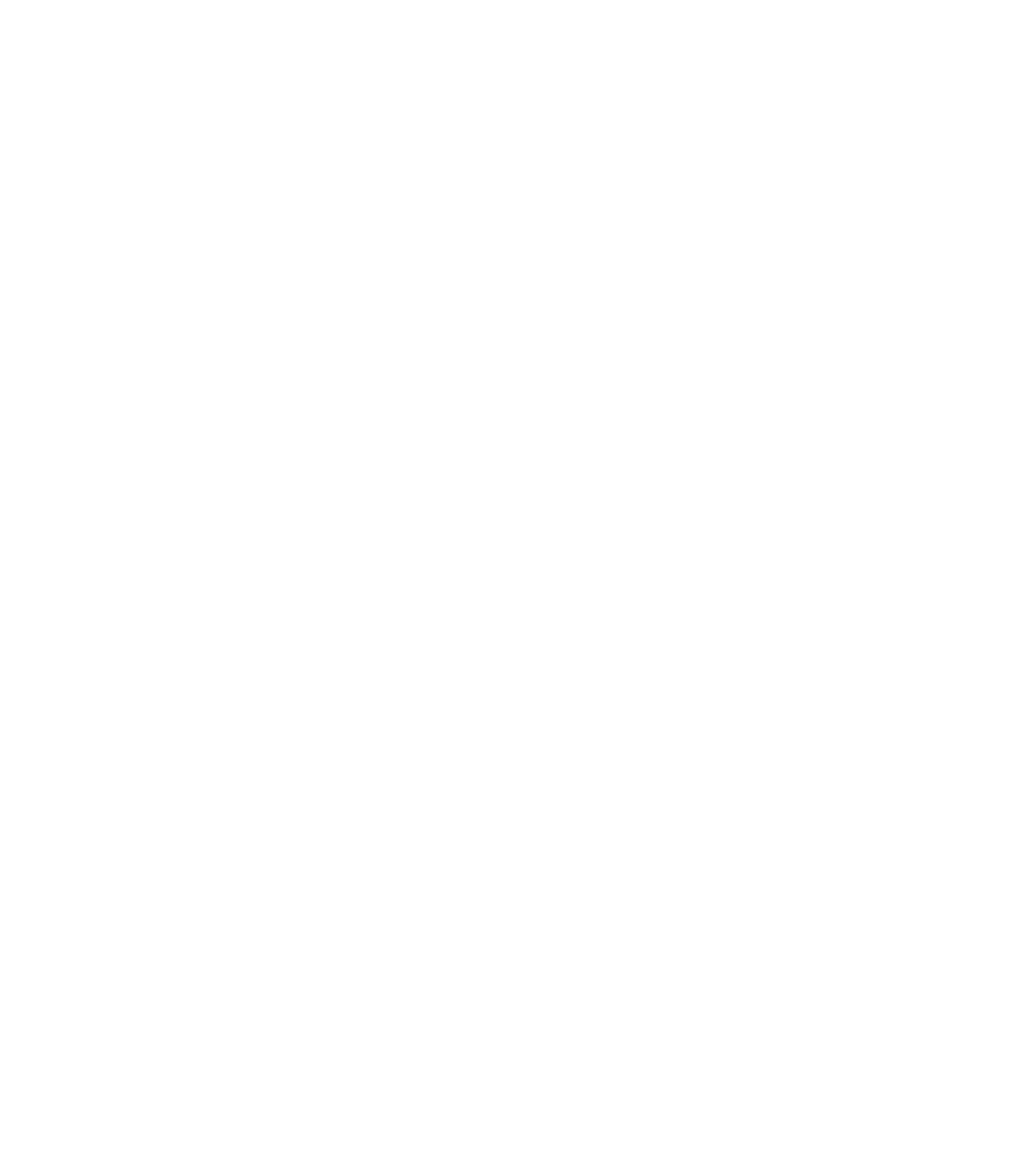
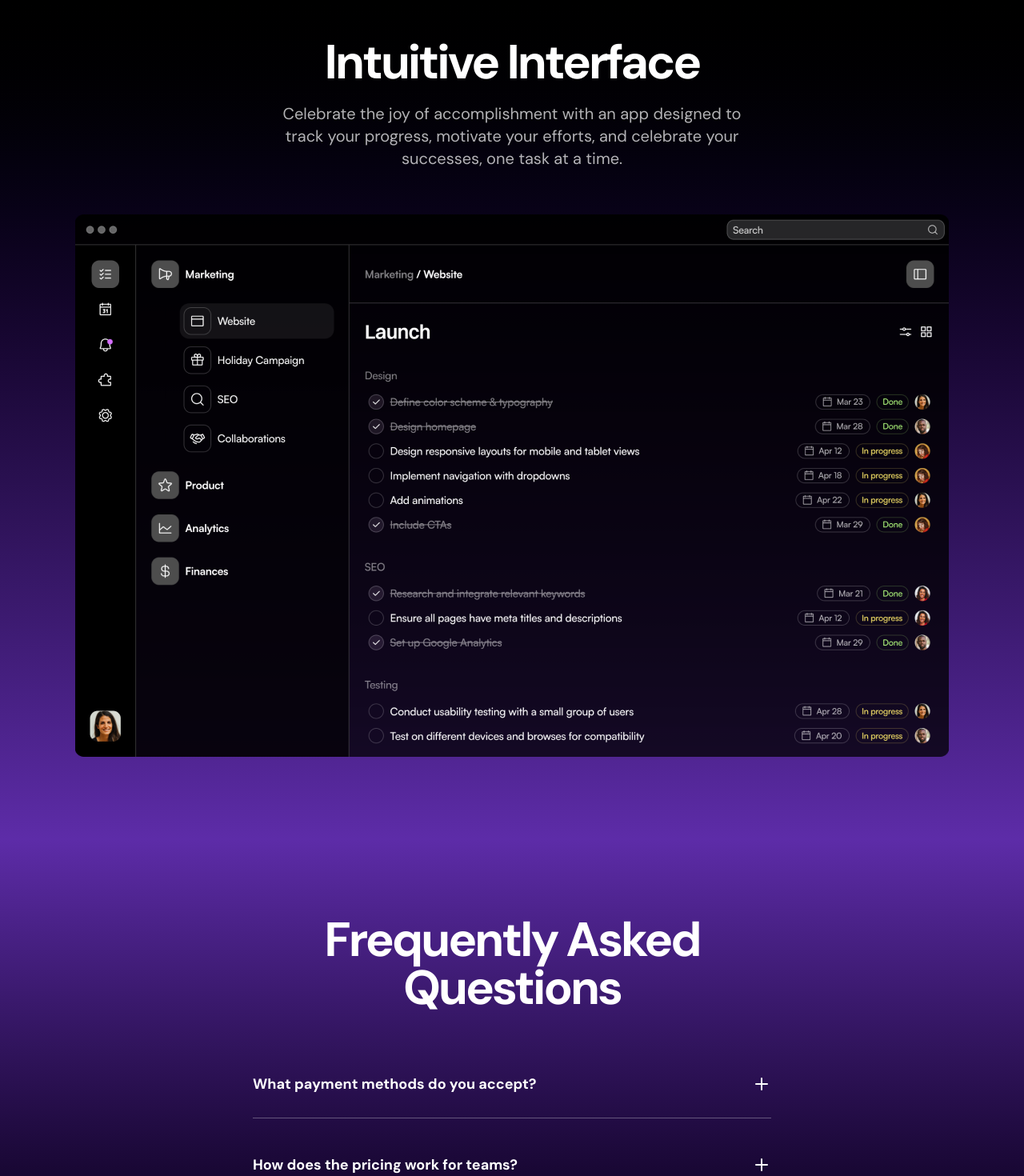
Before and after one commit to DivineUgorji/react-playground, a Next.js app in the folder 07-next-saas-page/: page / in a window 1280 px wide. Shown: the part 1860-3330 px from the top of the page at 80% size. Before the commit the page ends 1812 px from the top, so only its background shows below. Built offline with nearby package versions, Linux system fonts and the light colour scheme.

Commit message:
next-saas-page: build the product showcase and faq components 🎉

```diff
--- a/07-next-saas-page/src/app/page.tsx
+++ b/07-next-saas-page/src/app/page.tsx
@@ -1,8 +1,10 @@
 import { Banner } from "@/components/Banner";
+import { FAQs } from "@/components/FAQs";
 import Features from "@/components/Features";
 import { Hero } from "@/components/Hero";
 import { LogoTicker } from "@/components/LogoTicker";
 import { Navbar } from "@/components/Navbar";
+import { ProductShowcase } from "@/components/ProductShowcase";
 
 export default function Home() {
   return (
@@ -12,6 +14,8 @@
       <Hero />
       <LogoTicker />
       <Features />
+      <ProductShowcase />
+      <FAQs />
     </>
   );
 }
--- /dev/null
+++ b/07-next-saas-page/src/components/FAQs.tsx
@@ -0,0 +1,78 @@
+"use client";
+import { useState } from "react";
+import PlusIcon from "../assets/icons/plus.svg";
+import clsx from "clsx";
+
+const AccordionItem = ({
+  question,
+  answer,
+}: {
+  question: string;
+  answer: string;
+}) => {
+  const [isOpen, setIsOpen] = useState(false);
+  return (
+    <div
+      className="py-7 border-b border-white/30 cursor-pointer"
+      onClick={() => setIsOpen(!isOpen)}
+    >
+      <div className="flex items-center">
+        <span className="flex-1 text-lg font-bold">{question}</span>
+        <PlusIcon
+          className={clsx("transition-transform", {
+            "rotate-45": isOpen,
+          })}
+        />
+      </div>
+
+      <div className={clsx("mt-3 text-white/80", { hidden: !isOpen })}>
+        {answer}
+      </div>
+    </div>
+  );
+};
+
+const items = [
+  {
+    id: 1,
+    question: "What payment methods do you accept?",
+    answer:
+      "Lorem ipsum dolor sit amet consectetur adipisicing elit. Ipsum placeat laudantium minima eligendi maxime quasi necessitatibus, sint odit sed sapiente, esse architecto tenetur.",
+  },
+  {
+    id: 2,
+    question: "How does the pricing work for teams?",
+    answer:
+      "Lorem ipsum dolor sit amet consectetur adipisicing elit. Ipsum placeat laudantium minima eligendi maxime quasi necessitatibus, sint odit sed sapiente, esse architecto tenetur.",
+  },
+  {
+    id: 3,
+    question: "Can I change my plan later?",
+    answer:
+      "Lorem ipsum dolor sit amet consectetur adipisicing elit. Ipsum placeat laudantium minima eligendi maxime quasi necessitatibus.",
+  },
+  {
+    id: 4,
+    question: "Is my data secure?",
+    answer:
+      "Lorem ipsum dolor sit amet consectetur adipisicing elit. Ipsum placeat laudantium minima eligendi maxime quasi necessitatibus.",
+  },
+];
+
+export const FAQs = () => {
+  return (
+    <div className="bg-black text-white bg-linear-to-b from-[#5D2CA8] to-black py-[72px] sm:py-24">
+      <div className="container">
+        <h2 className="text-center text-5xl sm:text-6xl max-w-[648px] mx-auto font-bold tracking-tighter">
+          Frequently Asked Questions
+        </h2>
+
+        <div className="mt-12 space-y-4 max-w-[648px] mx-auto">
+          {items.map(({ id, question, answer }) => (
+            <AccordionItem key={id} question={question} answer={answer} />
+          ))}
+        </div>
+      </div>
+    </div>
+  );
+};
--- /dev/null
+++ b/07-next-saas-page/src/components/ProductShowcase.tsx
@@ -0,0 +1,24 @@
+import Image from "next/image";
+import appScreen from "../assets/images/app-screen.png";
+
+export const ProductShowcase = () => {
+  return (
+    <div className="bg-black text-white text-center bg-linear-to-b from-black to-[#5D2CA8] py-[72px] sm:py-24">
+      <div className="container">
+        <h2 className="text-center text-5xl sm:text-6xl font-bold tracking-tighter">
+          Intuitive Interface
+        </h2>
+        <div className="max-w-xl mx-auto">
+          <p className="text-xl text-center text-white/70 mt-5">
+            Celebrate the joy of accomplishment with an app designed to track
+            your progress, motivate your efforts, and celebrate your successes,
+            one task at a time.
+          </p>
+        </div>
+        <div className="inline-flex">
+          <Image src={appScreen} alt="product screenshot" className="mt-14" />
+        </div>
+      </div>
+    </div>
+  );
+};
```
